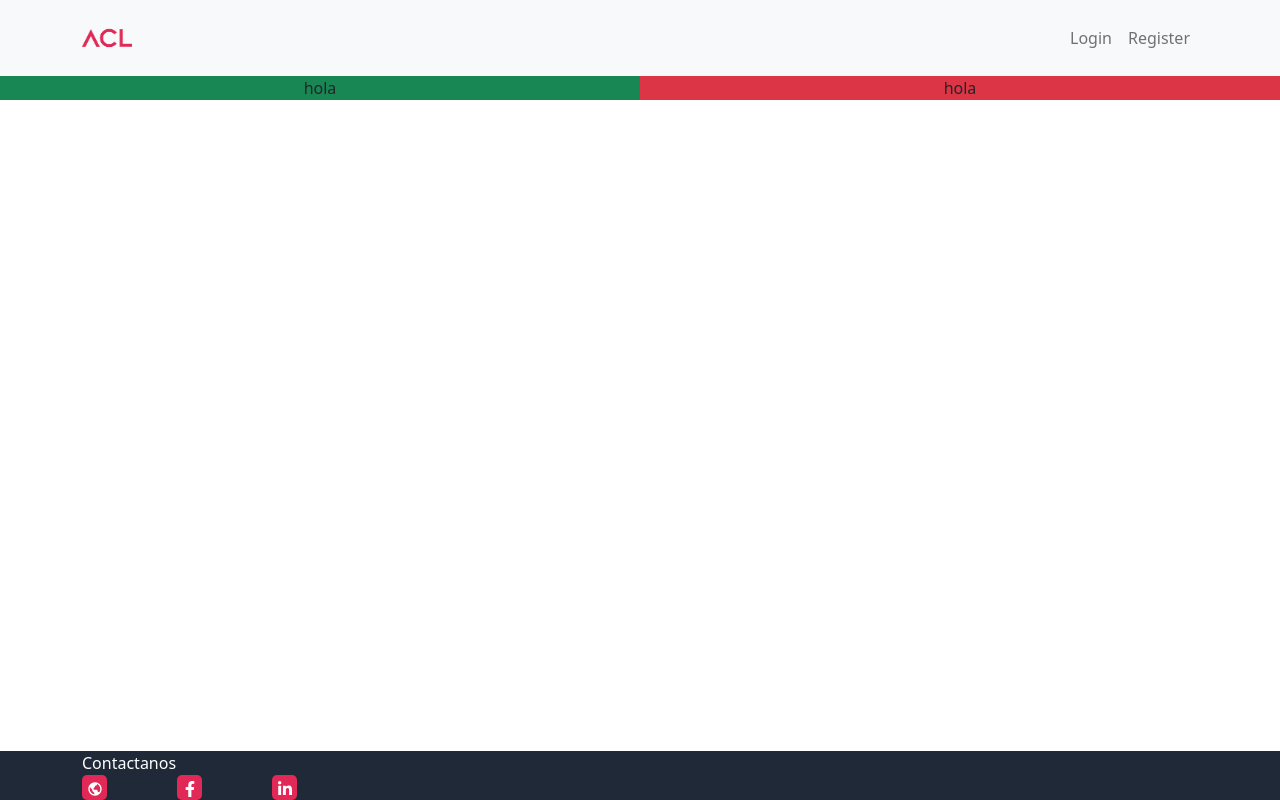
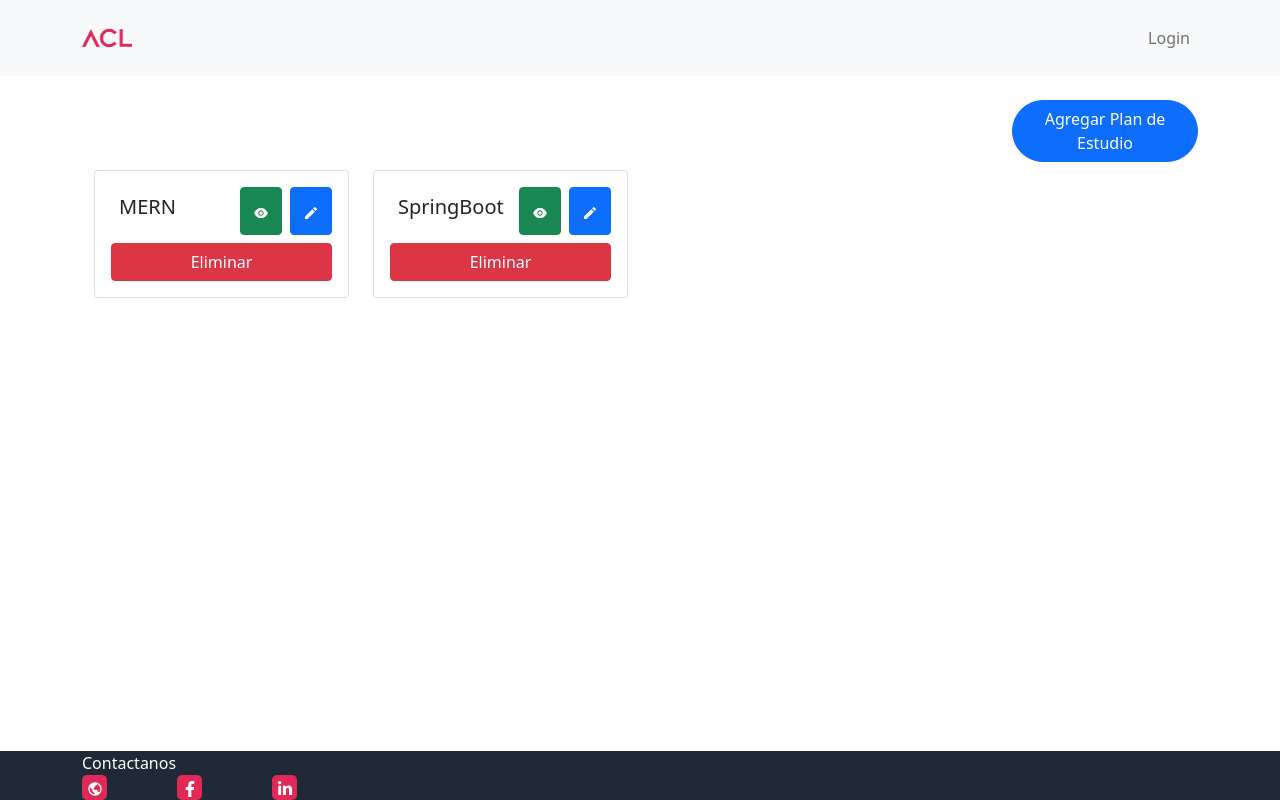
Before and after one commit to WEBPPJ/WEBPPJ, a React (Create React App) app in the folder client/: page /syllabus in a window 1280 px wide. Built offline with nearby package versions, Linux system fonts and the light colour scheme.

Commit message:
Creada la vista de planes de estudio

```diff
--- a/client/package.json
+++ b/client/package.json
@@ -7,6 +7,7 @@
     "@testing-library/jest-dom": "^5.16.4",
     "@testing-library/react": "^12.1.4",
     "@testing-library/user-event": "^13.5.0",
+    "animate.css": "^4.1.1",
     "bootstrap": "^5.1.3",
     "react": "^18.0.0",
     "react-bootstrap": "^2.2.3",
--- a/client/src/App.js
+++ b/client/src/App.js
@@ -3,7 +3,6 @@ import './App.css';
 import Footer from './components/Footer';
 import Home from './components/Home';
 import Login from './components/Login';
-import Register from './components/Register';
 import Users from './components/Users';
 import NavbarExample from './layouts/Navbar';
 import Syllabus from './components/Syllabus';
@@ -17,7 +16,6 @@ function App() {
               <Route index element={<Home/>}/>
               <Route path="users" element={<Users/>}/>
               <Route path="users/login" element={<Login/>}/>
-              <Route path="users/register" element={<Register/>}/>
               <Route path="syllabus" element={<Syllabus/>}/>
               <Route path="*" element={ <Navigate replace to="/"/> } />
           </Route>
--- a/client/src/components/Login.jsx
+++ b/client/src/components/Login.jsx
@@ -70,6 +70,7 @@ const Login = () => {
                 name="code"
                 id="code"
                 type="number"
+                min="0"
                 placeholder="Código..."
                 autoComplete="off"
               />
--- a/client/src/components/Syllabus.jsx
+++ b/client/src/components/Syllabus.jsx
@@ -1,22 +1,149 @@
-import React from 'react'
-import { Col, Container, Row, Button } from 'react-bootstrap'
-import { Link } from 'react-router-dom'
+import React, { useState } from 'react'
+import { Alert, Button, Container, Modal, Row } from 'react-bootstrap'
+import SyllabusCard from './SyllabusCard'
 
+const data = [
+  {
+    _id: 123131223,
+    name: 'MERN',
+    links: [
+      {
+        _id: 23131,
+        link: 'http://localhost:3000/syllabus'
+      },
+      {
+        _id: 1231,
+        link: 'http://localhost:3000/syllabus'
+      },
+      {
+        _id: 21343,
+        link: 'http://localhost:3000/syllabus'
+      },
+    ]
+  },
+  {
+    _id: 123133421223,
+    name: 'SpringBoot',
+    links: [
+      {
+        _id: 213131,
+        link: 'http://localhost:3000/syllabus'
+      },
+      {
+        _id: 12331,
+        link: 'http://localhost:3000/syllabus'
+      },
+      {
+        _id: 214343,
+        link: 'http://localhost:3000/syllabus'
+      },
+    ]
+  },
+]
+
+const initialSyll = {
+  _id: 0,
+  name: '',
+  links: {
+    _id: 0,
+    link: ''
+  }
+}
 
 const Syllabus = () => {
+
+  const [syllabus, setSyllabus] = useState(data)
+  const [newSyllabus, setNewSyllabus] = useState(initialSyll)
+  const [addModal, setAddModal] = useState(false)
+
+  //TODO: Arreglar para que funcione con MongoDB
+
+  const handleChange = (e) => {
+    const { name, value } = e.target
+    setNewSyllabus((prevState) => ({
+      ...prevState,
+      [name]: value
+    }))
+  }
+
+  const add = () => {
+    var newSyll = newSyllabus
+    var newSylls = syllabus
+    newSylls.push(newSyll)
+    setSyllabus(newSylls)
+    console.log(newSylls);
+    setAddModal(false)
+  }
+
+  const deleteSyll = (id) => {
+    setSyllabus(syllabus.filter(syll => syll._id !== id))
+    console.log(id);
+    console.log(syllabus);
+  }
+
   return (
-    <div >
-      <Container className='containerp-1'>
-            <Row >
-                <Col className='row-3 bg-success'>
-                hola
-                </Col >
-                <Col className='row-6 bg-danger'>
-                hola
-                </Col>
-            </Row>
-        </Container>
-    </div>
+    <Container className='p-4'>
+      <Row md="6" className='d-grid gap-2 d-md-flex justify-content-md-end mb-2'>
+        <Button className='rounded-pill' onClick={() => setAddModal(true)}>Agregar Plan de Estudio</Button> {/*<IconContext.Provider value={{size: "2em" }}><AiFillFolderAdd/></IconContext.Provider> */}
+      </Row>
+      <Row>
+        {syllabus.length === 0
+          ? (
+            <Alert variant='primary'>Sin planes de estudio</Alert>
+          )
+          : (
+            syllabus.map((element) => (
+              <SyllabusCard deleteSyll={deleteSyll} syllabus={element} key={element._id} />
+            ))
+          )
+        }
+      </Row>
+
+      {/* Modal de Agregar */}
+      <Modal show={addModal}>
+        <Modal.Header>
+          <div>
+            <h3>Agregar Plan de Estudio</h3>
+          </div>
+        </Modal.Header>
+        <Modal.Body>
+          <div className="form-group">
+            <label>ID</label>
+            <input
+              className="form-control"
+              type="text"
+              name="_id"
+              onChange={handleChange}
+            />
+            <br />
+
+            <label>Nombre</label>
+            <input
+              className="form-control"
+              type="text"
+              name="name"
+              onChange={handleChange}
+            />
+            <br />
+          </div>
+        </Modal.Body>
+        <Modal.Footer>
+          <Button
+            variant='primary'
+            onClick={() => add()}
+          >
+            Agregar
+          </Button>
+          <Button
+            variant='outline-secondary'
+            onClick={() => setAddModal(false)}
+          >
+            Cancelar
+          </Button>
+        </Modal.Footer>
+      </Modal>
+
+    </Container>
   )
 }
 
--- /dev/null
+++ b/client/src/components/SyllabusCard.jsx
@@ -0,0 +1,60 @@
+import React, { useState } from 'react'
+import { Button, Card, Col, Modal } from 'react-bootstrap'
+import { MdModeEdit } from 'react-icons/md'
+import { AiFillEye } from 'react-icons/ai'
+import 'animate.css';
+
+const SyllabusCard = ({ syllabus, deleteSyll }) => {
+
+    const [deleteModal, setDeleteModal] = useState(false)
+
+    return (
+        <Col md="3" className='mb-4'>
+            <Card className='animate__animated animate__fadeInDown'>
+                {/* Forma 1 */}
+                <Card.Body>
+                    <div className="d-flex bd-highlight">
+                        <Card.Title className='me-auto p-2 bd-highlight'>{syllabus.name}</Card.Title>
+                        <Button variant='success' className='me-2 cardButton'><AiFillEye /></Button>
+                        <Button><MdModeEdit /></Button>
+                    </div>
+                    <div className="pt-2">
+                        <Button className='w-100' variant='danger' onClick={() => setDeleteModal(true)}> Eliminar </Button>
+                    </div>
+                </Card.Body>
+                {/* Forma 2 */}
+                {/* <Card.Body>
+                <Card.Title className='d-flex justify-content-between align-items-center'>{syllabus.name}<Button variant='success'><AiFillEye/></Button><Button><MdModeEdit/></Button></Card.Title>
+                <div className="pt-2">
+                    <Button className='w-100' variant='danger'> Eliminar </Button>
+                </div>
+            </Card.Body> */}
+            </Card>
+            {/*Modal de Eliminar */}
+            <Modal show={deleteModal}>
+                <Modal.Body>
+                    Estás Seguro que deseas eliminar el plan de Estudio '{syllabus.name}'
+                </Modal.Body>
+                <Modal.Footer>
+                    <Button
+                        variant="danger"
+                        onClick={() => {
+                            deleteSyll(syllabus._id)
+                            setDeleteModal(false)
+                        }}
+                    >
+                        Sí
+                    </Button>
+                    <Button
+                        variant="outline-secondary"
+                        onClick={() => setDeleteModal(false)}
+                    >
+                        No
+                    </Button>
+                </Modal.Footer>
+            </Modal>
+        </Col>
+    )
+}
+
+export default SyllabusCard
--- a/client/src/components/Users.jsx
+++ b/client/src/components/Users.jsx
@@ -203,7 +203,7 @@ const Users = () => {
                         Actualizar
                     </Button>
                     <Button
-                        variant='secondary'
+                        variant='outline-secondary'
                         onClick={() => setEditModal(false)}
                     >
                         Cancelar
@@ -224,7 +224,7 @@ const Users = () => {
                         Sí
                     </Button>
                     <Button
-                        variant="secondary"
+                        variant="outline-secondary"
                         onClick={() => setDeleteModal(false)}
                     >
                         No
@@ -278,10 +278,10 @@ const Users = () => {
                         variant='primary'
                         onClick={() => add()}
                     >
-                        Actualizar
+                        Agregar
                     </Button>
                     <Button
-                        variant='danger'
+                        variant='outline-secondary'
                         onClick={() => setAddModal(false)}
                     >
                         Cancelar
--- a/client/src/layouts/Navbar.jsx
+++ b/client/src/layouts/Navbar.jsx
@@ -20,7 +20,6 @@ const NavbarExample = () => {
                         </Nav>
                         <Nav>
                             <Nav.Link as={Link} to="/users/login">Login</Nav.Link>
-                            <Nav.Link as={Link} to="/users/register">Register</Nav.Link>
                             {user && <Nav.Link as={Link} to="/user/profile">Profile</Nav.Link> }
                         </Nav>
                     </Navbar.Collapse>
```
Also changed, not shown: 1 other file (tests, documents, lock files or other folders).
